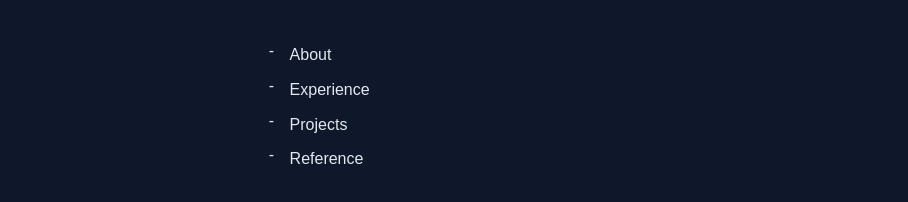
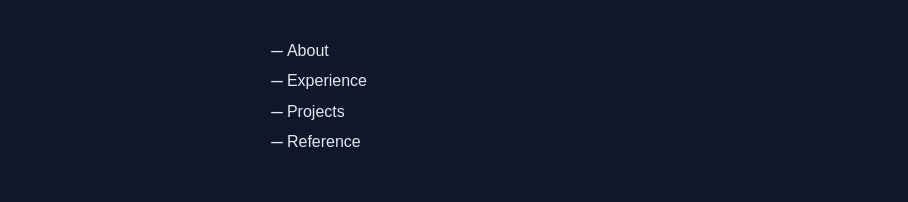
Before and after one commit to hyhae/Portofolio, a SvelteKit app: page / in a window 1280 px wide. Shown: the part 266-468 px from the top of the page, without its empty margins (96-1004 px from the left). Built offline with nearby package versions, Linux system fonts and the light colour scheme.

Commit message:
Implement list styles

```diff
--- a/src/components/about.svelte
+++ b/src/components/about.svelte
@@ -7,28 +7,28 @@
 
     <div class= "main-info-container">
         <div class= "info-container">
-            <span class="name">Hussein ElSherif</span>
+            <span class="header">Hussein ElSherif</span>
 
-            <span class="job">Senior Fullstack developer<br>@ Cegedim Egypte</span>
+            <span class="primary">Senior Fullstack developer<br>@ Cegedim Egypte</span>
 
-            <span class="statement">I build modern high performing digital experiences for the web</span>
+            <span class="secondary">I build modern high performing digital experiences for the web</span>
         </div>
 
         <div class = "nav-container">
                 <li>
-                    <span class = "list-style">-</span><a>About</a>
+                    <span class = "primary list-style">-</span><a>About</a>
                 </li>
 
                 <li>
-                    <span class = "list-style">-</span><a>Experience</a>
+                    <span class = "primary list-style">-</span><a>Experience</a>
                 </li>
 
                 <li>
-                    <span class = "list-style">-</span><a>Projects</a>
+                    <span class = "primary list-style">-</span><a>Projects</a>
                 </li>
 
                 <li>
-                    <span class = "list-style">-</span><a>Reference</a>
+                    <span class = "primary list-style">-</span><a>Reference</a>
                 </li>
         </div>
 
@@ -95,17 +95,26 @@
 
         .list-style{
             display: inline-block;
-            overflow: hidden;
-            transition:width 0.25s;
-            -webkit-transition:width .25s;
-            -moz-transition: width 0.25s;
-            width: 5%;
-            margin-right: 0.5vw;
+            transition: all .3s ease-in-out;
+            margin-right: 1vw;
+            display:inline-block;
+            -webkit-transform:scale(3,1); /* Safari and Chrome */
+            -moz-transform:scale(3,1); /* Firefox */
+            -ms-transform:scale(3,1); /* IE 9 */
+            -o-transform:scale(3,1); /* Opera */
+            transform:scale(3,1); /* W3C */
+            transform-origin: left;
         }
 
         .list-style:hover{
-            width: 10%;
-            text-align: right;
+            text-align: center;
+            -moz-transform:scale(10, 1); /* Firefox */
+            -webkit-transform:scale(10,1); /* Safari and Chrome */
+            -moz-transform:scale(10, 1); /* Firefox */
+            -ms-transform:scale(10,1); /* IE 9 */
+            -o-transform:scale(10,1); /* Opera */
+            margin-right: 3vw;
+            transform-origin: left;
         }
     }
 
--- a/src/global.css
+++ b/src/global.css
@@ -11,16 +11,16 @@
         height: 100vh;
     }
 
-    .name{
+    .header{
         font-size: 3vh;
         font-weight: 700;
     }
 
-    .job{
+    .primary{
         font-size: 2vh;
     }
 
-    .statement{
+    .secondary{
         font-size: 1.5vh;
     }
 }
```
